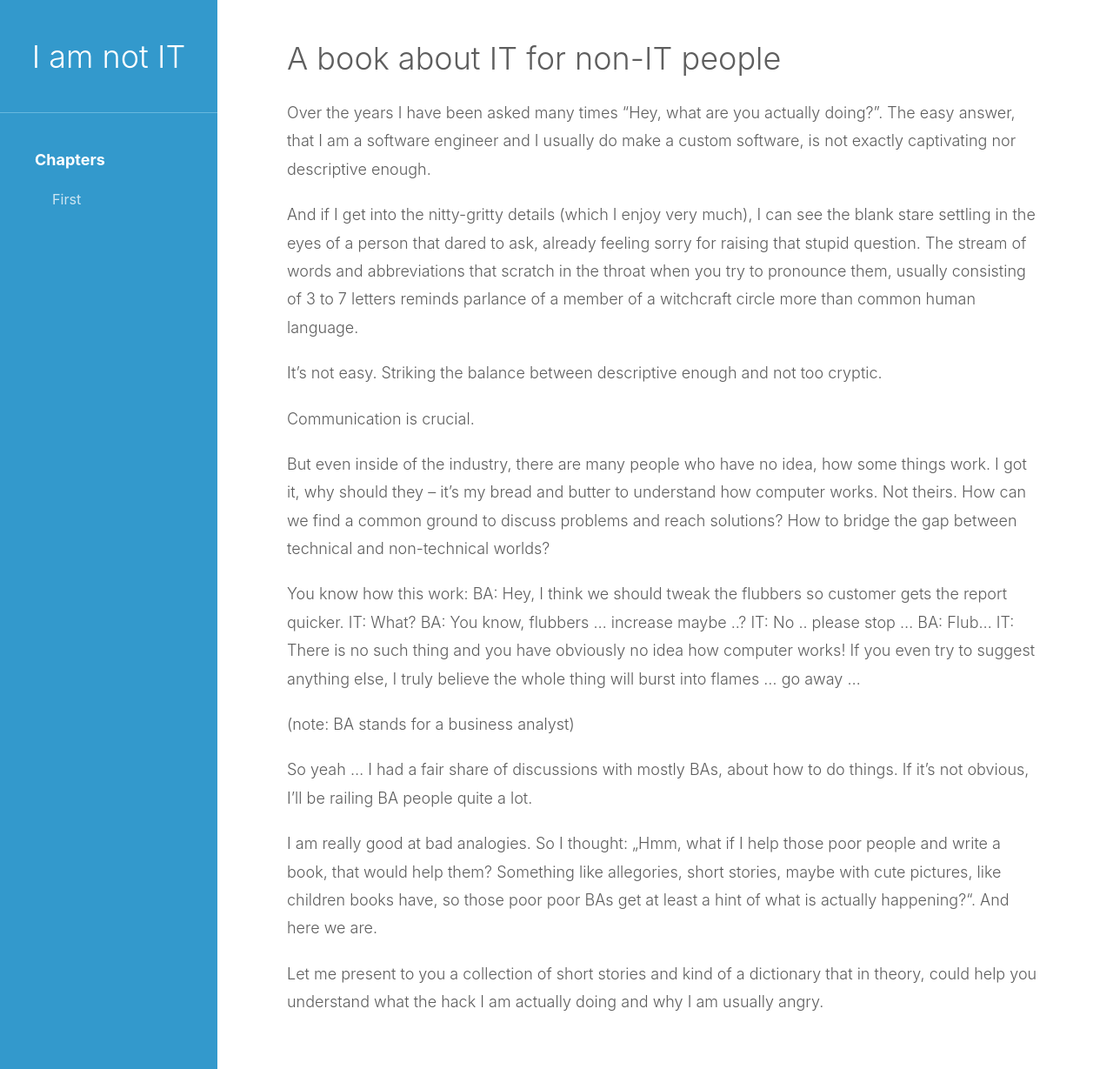
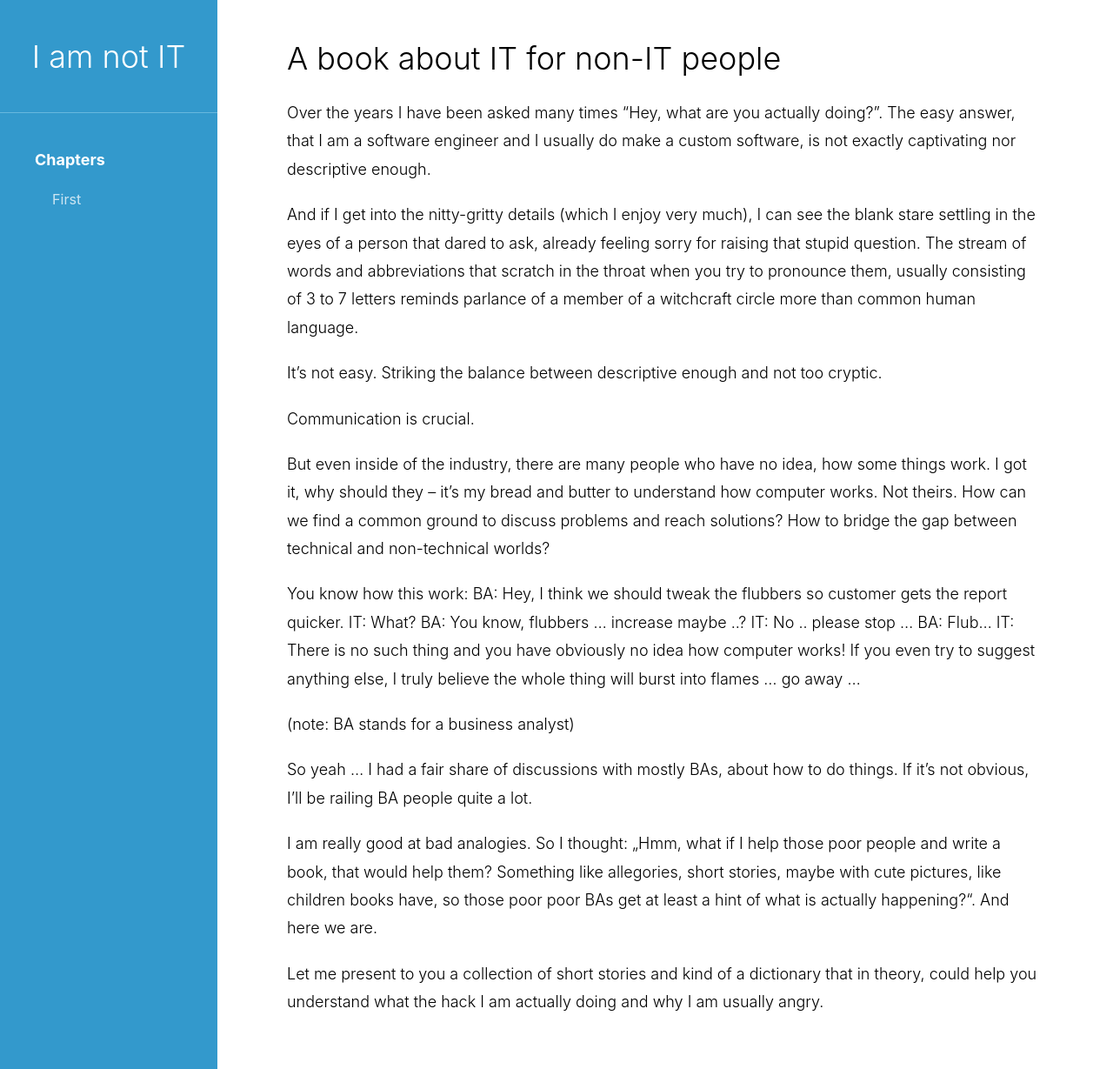
Before and after one commit to promne/it.nonit, a Jekyll site: the page built from index.md, in a window 1280 px wide and 1229 px high. Shown: the whole window at 87% size. Built offline with Jekyll 4.4.1, drawn with Linux system fonts in a browser that asks for light colours.

Commit message:
change color to black

```diff
--- a/_sass/modules/_base.scss
+++ b/_sass/modules/_base.scss
@@ -20,7 +20,7 @@ body {
   font-size: $base-font-size;
   line-height: $base-line-height;
   font-weight: 300;
-  color: $color-slate;
+  color: $color-black;
   -webkit-text-size-adjust: 100%;
 }
 
@@ -97,8 +97,8 @@ h4 {
 }
 
 blockquote {
-  color: lighten($color-slate, 30%);
-  border-left: 2px solid lighten($color-slate, 50%);
+  color: lighten($color-black, 30%);
+  border-left: 2px solid lighten($color-black, 50%);
   padding-left: $spacing-unit / 2;
   letter-spacing: -1px;
   font-style: italic;
@@ -136,7 +136,7 @@ hr {
   display: block;
   height: 1px;
   border: 0;
-  background-color: lighten($color-slate, 50%);
+  background-color: lighten($color-black, 50%);
   margin-bottom: $spacing-unit/2;
 }
 
--- a/_sass/modules/_buttons.scss
+++ b/_sass/modules/_buttons.scss
@@ -68,7 +68,7 @@
   border: none;
   margin: $spacing-unit / 2 0 $spacing-unit / 2 ($spacing-unit / 4 * -1);
   padding: $spacing-unit / 4;
-  color: $color-slate;
+  color: $color-black;
 
   @include tablet-and-up {
     display: none;
--- a/_sass/modules/_home-banner.scss
+++ b/_sass/modules/_home-banner.scss
@@ -1,6 +1,6 @@
 .home-banner {
   text-align: center;
-  border-bottom: 1px solid lighten($color-slate, 50%);
+  border-bottom: 1px solid lighten($color-black, 50%);
   padding-bottom: $spacing-unit;
   margin-bottom: $spacing-unit;
 
@@ -18,6 +18,6 @@
   }
 
   p {
-    color: lighten($color-slate, 20%);
+    color: lighten($color-black, 20%);
   }
 }
--- a/_sass/partials/_colors.scss
+++ b/_sass/partials/_colors.scss
@@ -8,3 +8,4 @@ $color-blue-4: #67B8DE;
 $color-blue-5: #3399CC;
 $color-white: #ffffff;
 $color-slate: #5E5E5E;
+$color-black: #000000;
```
